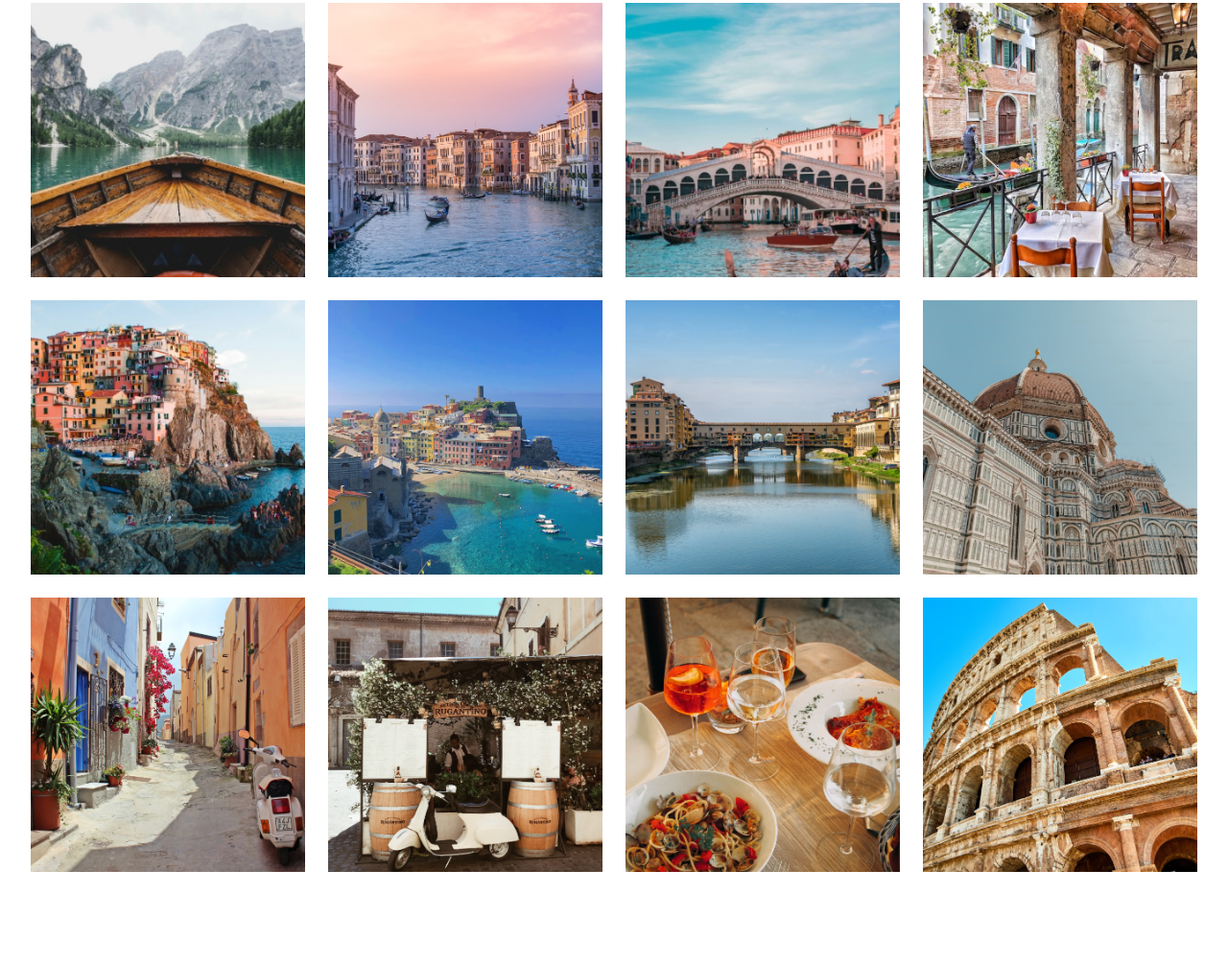
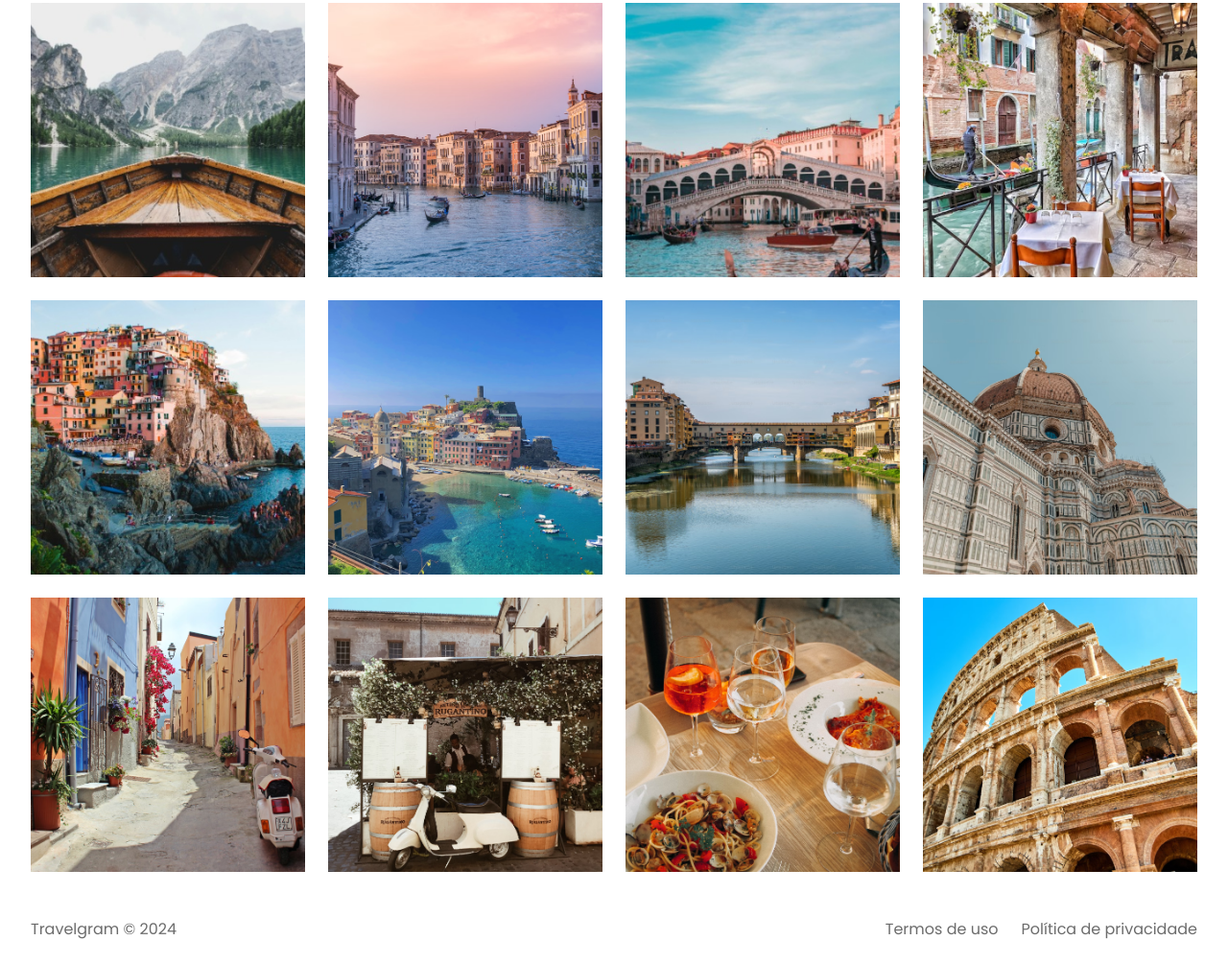
Before and after one commit to tthamisgabriel/projeto---Travelgram, a plain HTML site: page index.html in a window 1280 px wide. Shown: the part 357-1362 px from the top of the page at 96% size. Before the commit the page ends 1290 px from the top, so only its background shows below. Drawn offline with Linux system fonts and the light colour scheme.

Commit message:
done footer

```diff
--- a/index.html
+++ b/index.html
@@ -86,5 +86,16 @@
         <img src="assets/assets/Image 11.png" alt="...">
         <img src="assets/assets/Image 12.png" alt="...">
     </main>
+
+    <footer class="container">
+        <span>
+          Travelgram &copy;  2024
+        </span>
+
+        <span>Termos de uso</span>
+
+        <span>Política de privacidade</span>
+    </footer>
+
 </body>
 </html>
--- /dev/null
+++ b/styles/footer.css
@@ -0,0 +1,9 @@
+footer {
+    display: flex;
+    gap: 24px;
+    padding-block: 24px;
+}
+
+footer span:nth-child(1) {
+    margin-right: auto;
+}
--- a/styles/index.css
+++ b/styles/index.css
@@ -2,3 +2,4 @@
 @import url(nav.css);
 @import url(header.css);
 @import url(main.css);
+@import url(footer.css);
```
Lines whose indentation alone changed are shown as unchanged.
